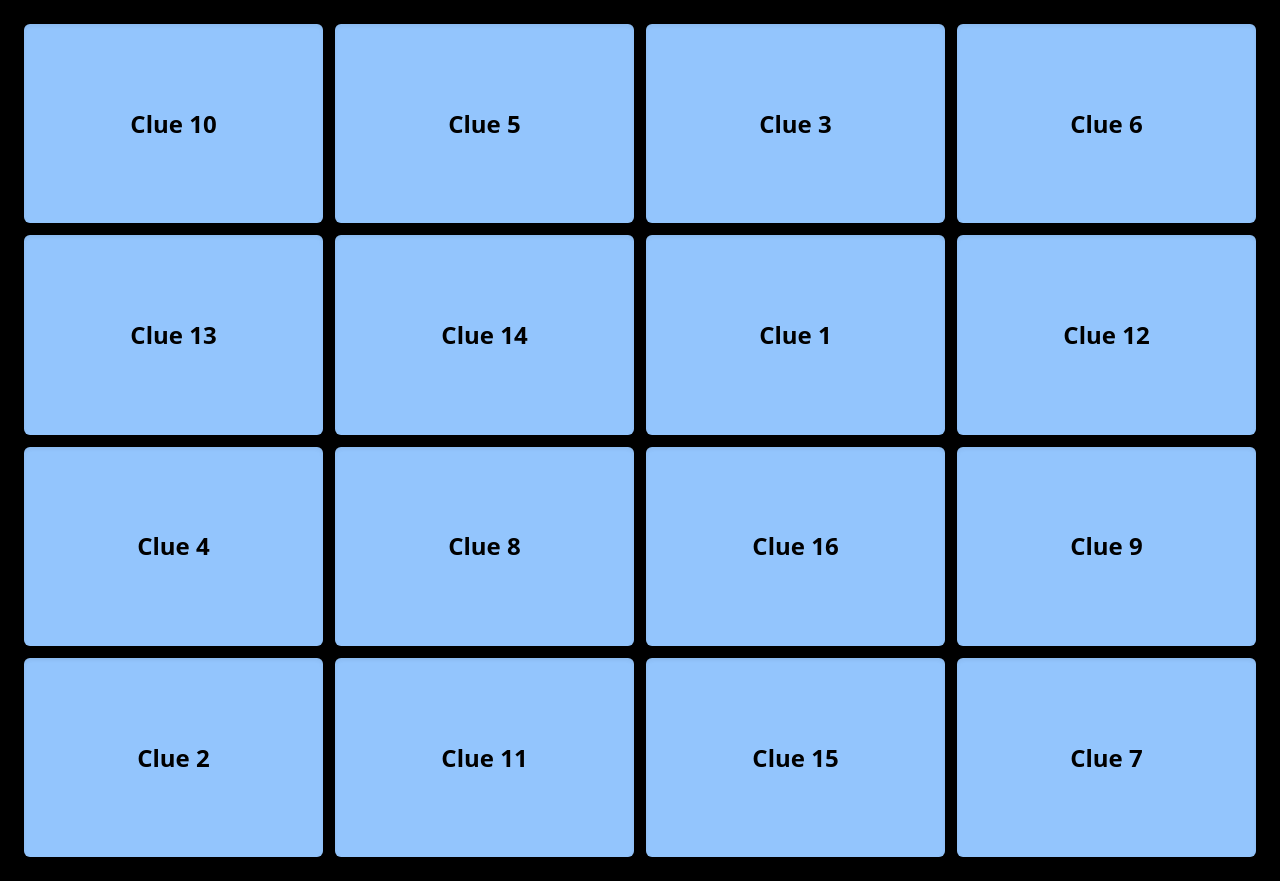
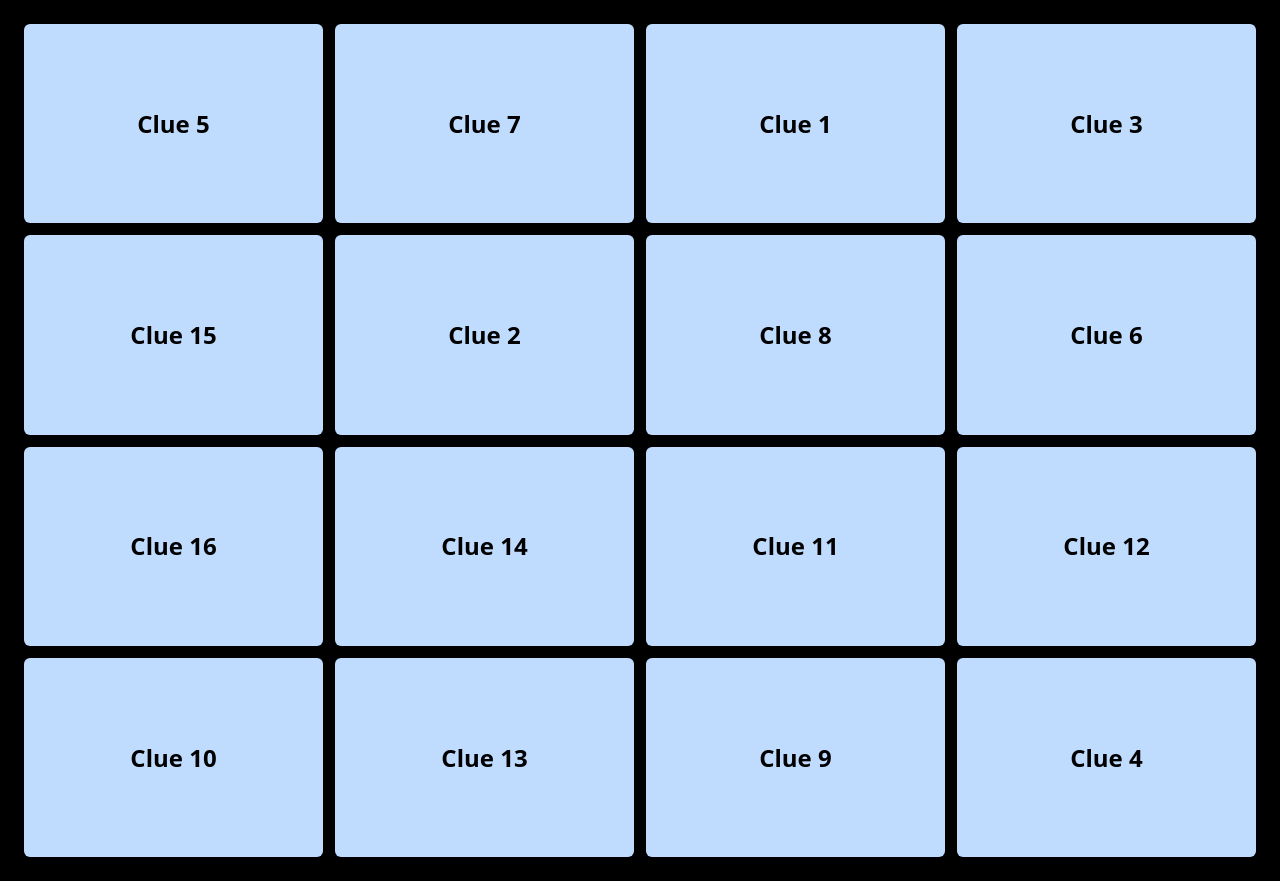
Before and after one commit to emordonez/connecting-wall, a Vue app: page / in a window 1280 px wide. Built offline with nearby package versions, Linux system fonts and the light colour scheme.

Commit message:
animated brick movements

```diff
--- a/src/components/Brick.vue
+++ b/src/components/Brick.vue
@@ -1,9 +1,9 @@
 <template>
   <div
-    class="aspect-w-3 aspect-h-2 rounded-md shadow-inner select-none"
+    class="aspect-w-3 aspect-h-2 rounded-md select-none transition-transform duration-1000"
     :class="[
       { [`group-${currentGroup}`]: selected && !found },
-      { 'bg-blue-300': !selected && !found },
+      { 'bg-blue-200': !selected && !found },
       found ? [`group-${rowIndex} order-${rowIndex}`] : 'order-last'
     ]"
     @click="selectBrick"
@@ -20,7 +20,7 @@
 <script>
 export default {
   name: 'Brick',
-  props: ['id', 'clue', 'groupId', 'currentGroup'],
+  props: ['clue', 'groupId', 'currentGroup'],
   emits: ['clicked'],
   data () {
     return {
--- a/src/components/TheWall.vue
+++ b/src/components/TheWall.vue
@@ -1,16 +1,15 @@
 <template>
-  <div class="grid grid-cols-4 gap-3">
+  <transition-group tag="div" class="grid grid-cols-4 gap-3">
     <Brick
-      v-for="(item, index) in itemsList"
-      :ref="setBrickRefs"
-      :currentGroup="currentGroup"
-      :id="item.id"
+      v-for="(item, index) in itemList"
+      :ref="setBrickRef"
       :clue="item.clue"
       :groupId="item.groupId"
+      :currentGroup="currentGroup"
       :key="index"
       @clicked="addToSelections"
     />
-  </div>
+  </transition-group>
 </template>
 
 <script>
@@ -25,6 +24,7 @@ export default {
     return {
       selections: [],
       solved: [],
+      itemList: [],
       brickRefs: [],
       groups: [
         {
@@ -71,11 +71,33 @@ export default {
       currentGroup: 1
     }
   },
+  mounted () {
+    // Flattens the data
+    let list = this.groups.flatMap((group) =>
+      group.clues.map((clue) => ({
+        clue: clue,
+        groupId: group.id,
+        connection: group.connection
+      }))
+    )
+
+    // Shuffles the array
+    let currIndex = list.length, randIndex, tempVal
+    while (0 !== currIndex) {
+      randIndex = Math.floor(Math.random() * currIndex)
+      currIndex--
+
+      tempVal = list[currIndex]
+      list[currIndex] = list[randIndex]
+      list[randIndex] = tempVal
+    }
+
+    this.itemList = list
+  },
   methods: {
     addToSelections (brick) {
       if (brick.selected) {
         this.selections.push(brick)
-
         if (this.selections.length === 4) {
           setTimeout(this.checkSelected, 250)
         }
@@ -87,7 +109,7 @@ export default {
     checkSelected () {
       let id = this.selections[0].groupId
 
-      // Correct selection
+      // Correct selections: All groupId's are equal
       if (this.selections.filter((brick) => brick.groupId !== id).length === 0) {
         this.solved.push(this.selections)
         this.updateWall()
@@ -97,7 +119,8 @@ export default {
       })
       this.selections = []
     },
-    setBrickRefs (el) {
+    // Populates an array of Brick references
+    setBrickRef (el) {
       if (el) {
         this.brickRefs.push(el)
       }
@@ -105,48 +128,22 @@ export default {
     updateWall () {
       let last = this.solved.length - 1
 
+      // Set the most recently solved group as found
       this.solved[last].forEach((brick) => {
         brick.found = true
         brick.rowIndex = last + 1
       })
       this.currentGroup++
-      if (last === 2) {
-        let foundGroups = this.solved.map((group) => {
-          return group[0].groupId
-        })
-        this.brickRefs
-          .filter((brick) => !foundGroups.includes(brick.groupId))
-          .forEach((brick) => {
+
+      // Last group is automatically solved and should already be in place
+      if (this.currentGroup === 4) {
+        this.brickRefs.forEach((brick) => {
+          if (brick.rowIndex === 0) {
             brick.found = true
             brick.rowIndex = 4
-          })
-        this.currentGroup++
+          }
+        })
       }
-    }
-  },
-  computed: {
-    itemsList () {
-      var i = 0
-      var list = this.groups.flatMap((group) =>
-        group.clues.map((clue) => ({
-          id: ++i,
-          clue: clue,
-          groupId: group.id,
-          connection: group.connection
-        }))
-      )
-
-      var currIndex = list.length, randIndex, tempVal
-      while (0 !== currIndex) {
-        randIndex = Math.floor(Math.random() * currIndex)
-        currIndex--
-
-        tempVal = list[currIndex]
-        list[currIndex] = list[randIndex]
-        list[randIndex] = tempVal
-      }
-
-      return list
     }
   }
 }
```
